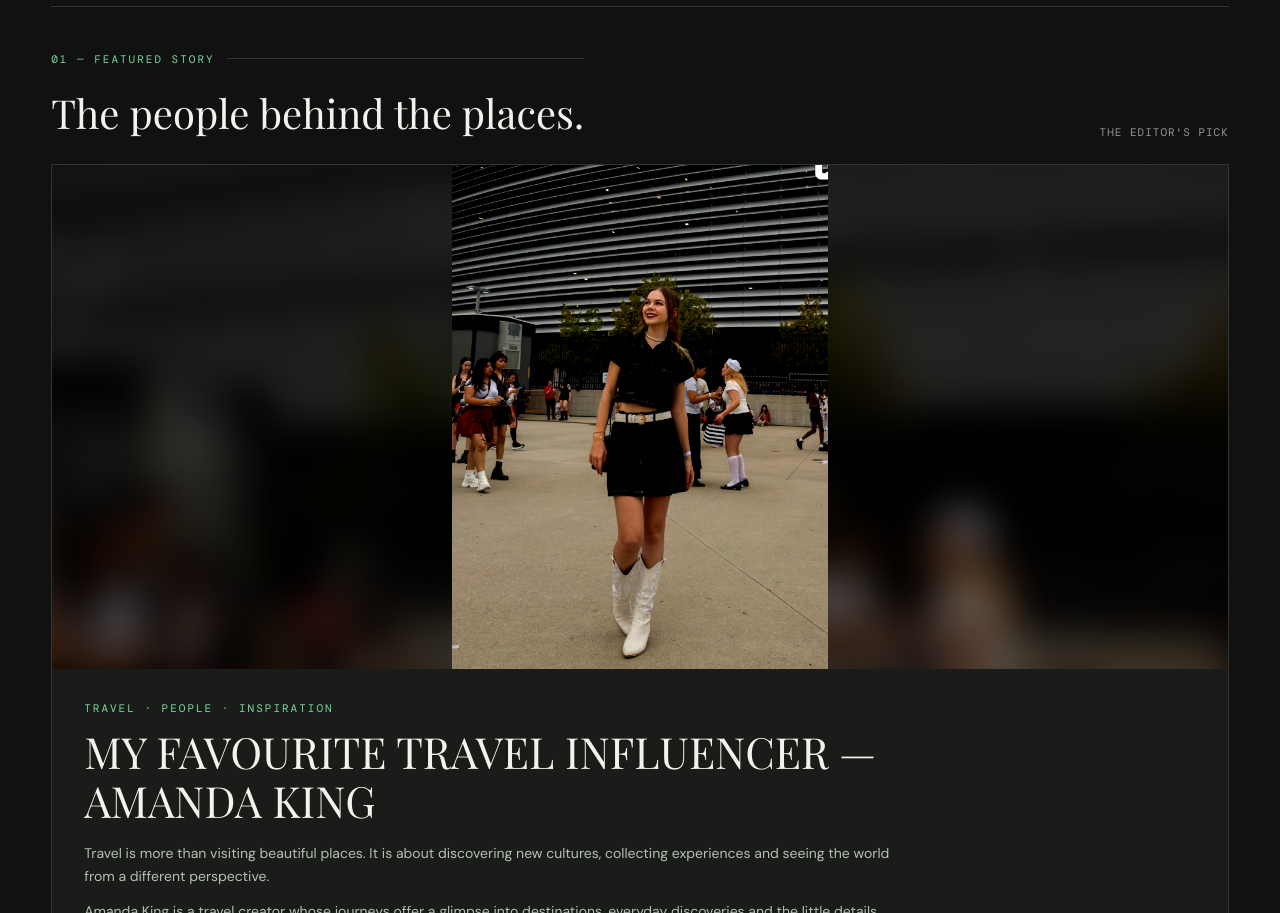
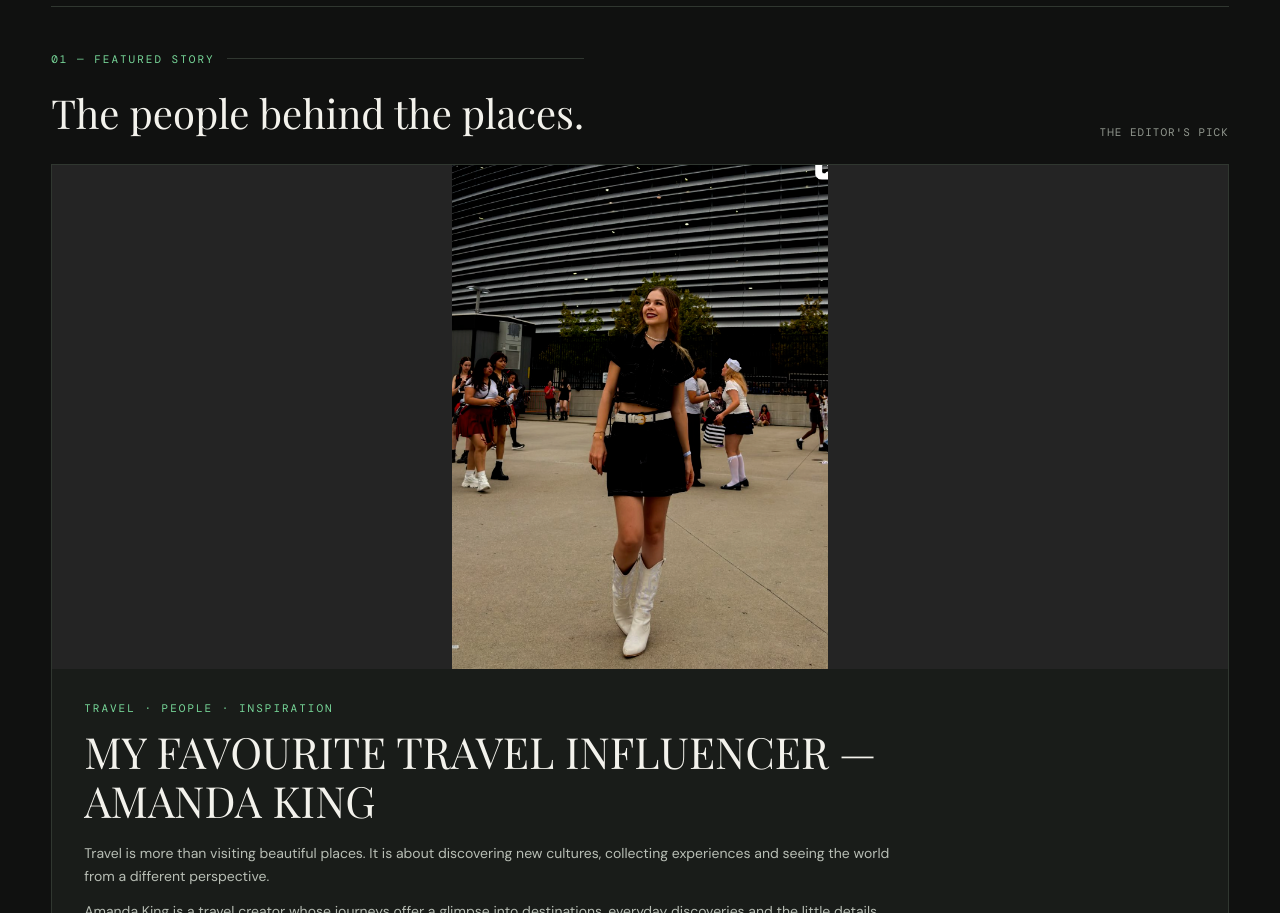
Before and after one commit to starbucksarchive/MIDNIGHT.NEWS, a plain HTML site: page index.html in a window 1280 px wide. Shown: the part 700-1613 px from the top of the page. Drawn offline with nearby package versions, Linux system fonts and the light colour scheme.

Commit message:
Refactor photo backdrop styles and add frame styles
Removed styles from .amanda-photo-backdrop and added .amanda-photo-frame styles.

```diff
--- a/index.html
+++ b/index.html
@@ -267,15 +267,17 @@ nav a:hover {color:var(--green)}
 }
 
 .amanda-photo-backdrop {
-  position:absolute;
-  inset:-22px;
-  width:calc(100% + 44px);
-  height:calc(100% + 44px);
-  object-fit:cover;
-  object-position:center 25%;
-  filter:blur(18px) brightness(.48);
-  transform:scale(1.08);
-  z-index:-1;
+    display: none;
+}
+
+.amanda-photo-frame {
+    background: #242424;
+    overflow: hidden;
+}
+
+.amanda-photo-frame img {
+    object-fit: contain;
+    object-position: center;
 }
 
 .amanda-photo {
```
